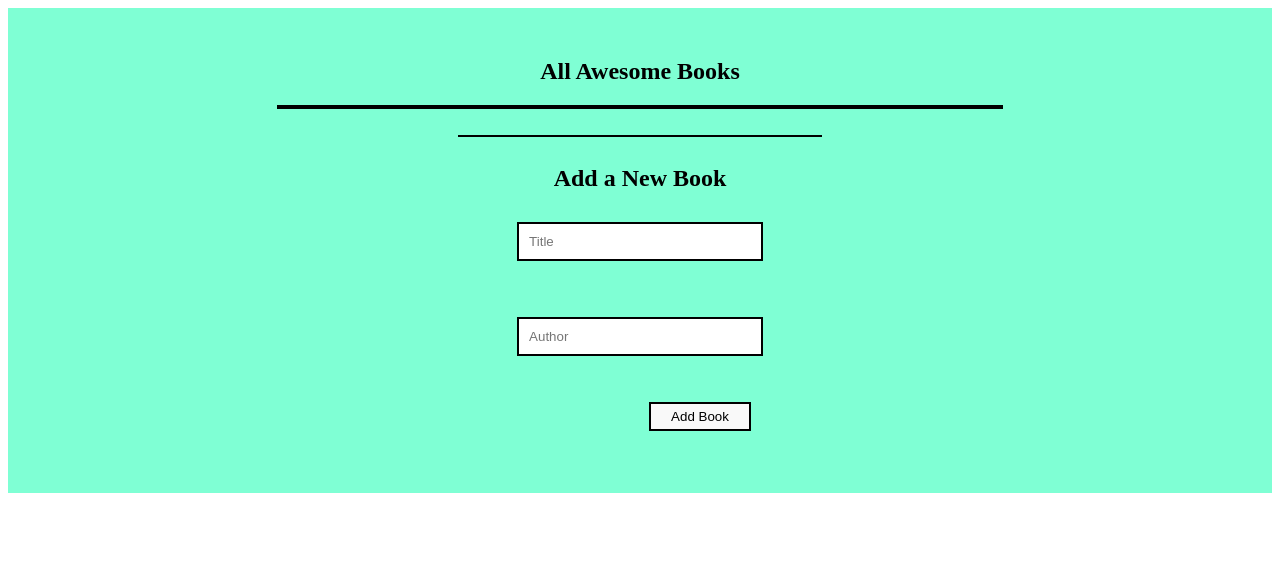
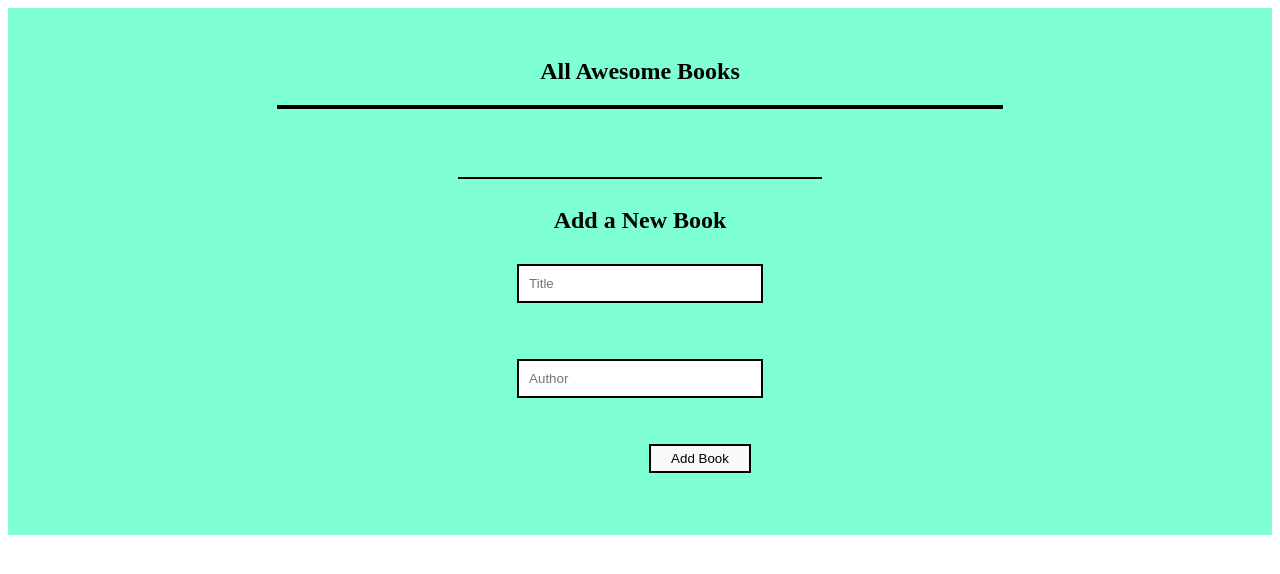
Before and after one commit to Ukaypromise/awesome-book, a website: page index.html in a window 1280 px wide. Drawn offline with Linux system fonts and the light colour scheme.

Commit message:
Fix Sections

```diff
--- a/css/style.css
+++ b/css/style.css
@@ -1,6 +1,15 @@
 /* Style Css */
 
-.books-section {
+.book-list {
+  padding: 30px;
+  align-items: center;
+  justify-content: center;
+  display: flex;
+  flex-direction: column;
+  background-color: aquamarine;
+}
+
+.add-books {
   padding: 30px;
   align-items: center;
   justify-content: center;
--- a/index.html
+++ b/index.html
@@ -8,11 +8,13 @@
     <title>Awesome Books</title>
   </head>
   <body>
-    <section class="books-section">
+
+    <section class="book-list">
       <h1>All Awesome Books</h1>
       <div class="books"></div>
+    </section>
 
-      <br />
+    <section class="add-books">
       <hr class="m-hr">
       <h1>Add a New Book</h1>
       <form>
```
